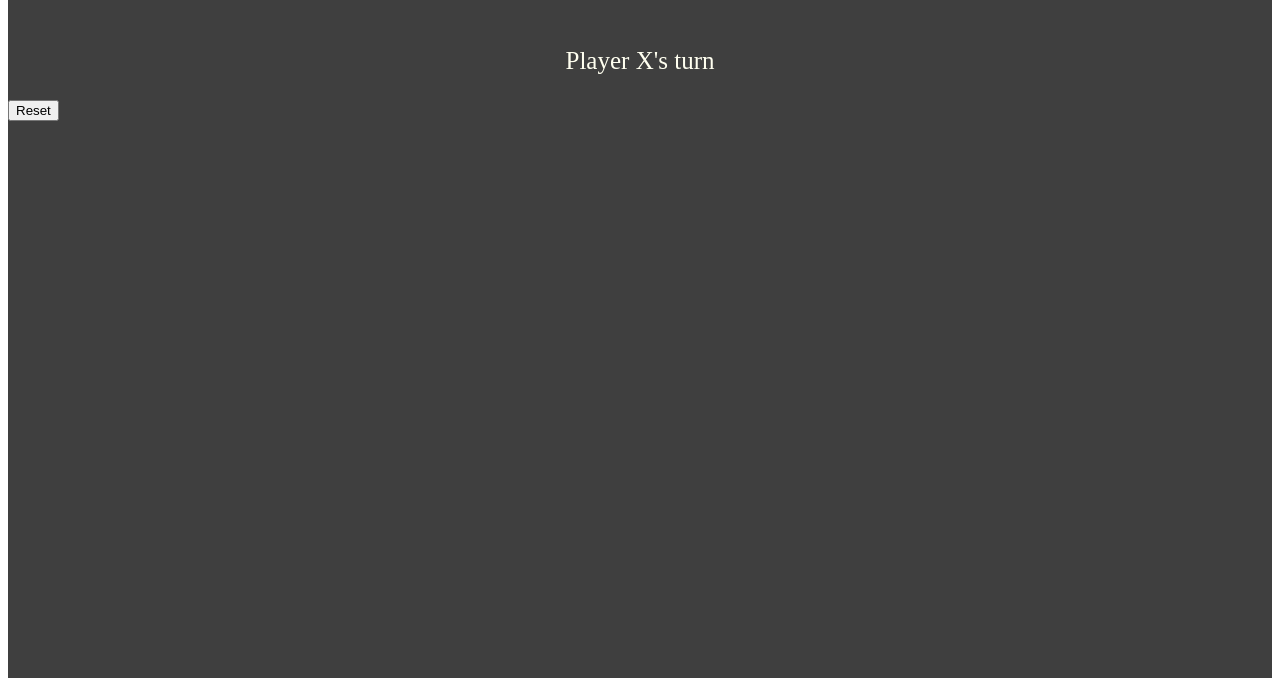
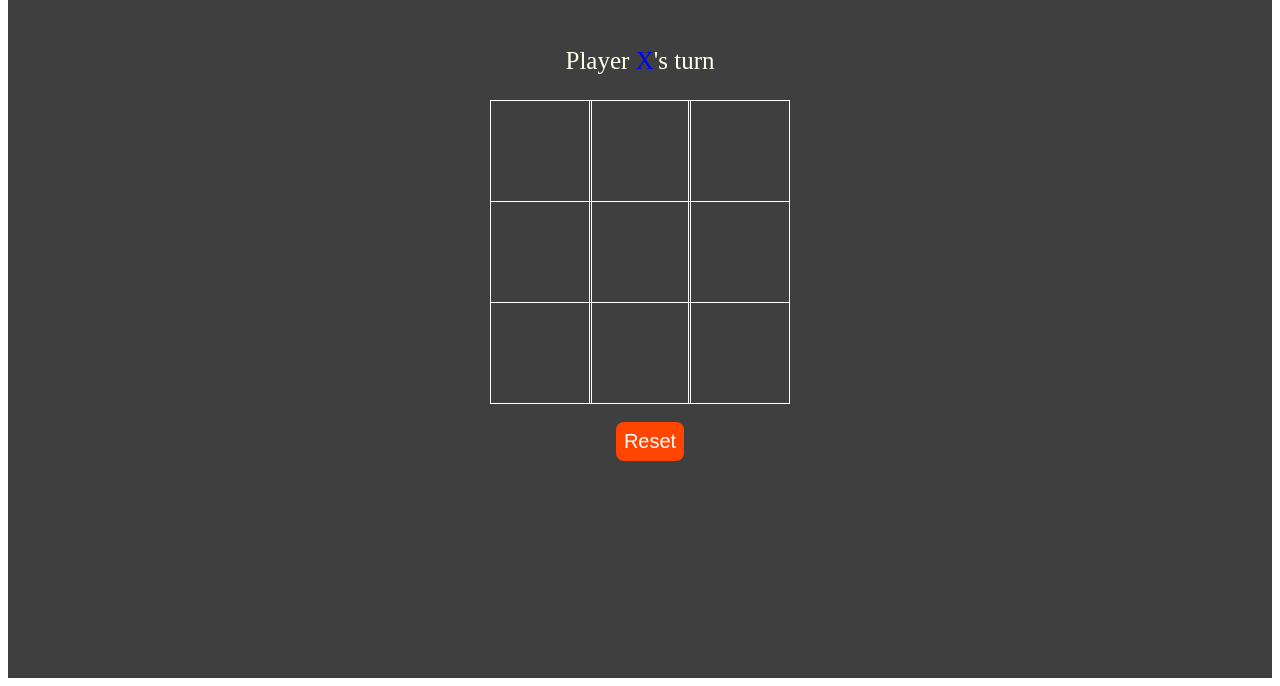
Before and after one commit to SulakshiWasana/Tic-Tac-Toe, a plain HTML site: page index.html in a window 1280 px wide. Shown: the part 131-817 px from the top of the page. Drawn offline with Linux system fonts and the light colour scheme.

Commit message:
update CSS file

```diff
--- a/style.css
+++ b/style.css
@@ -37,3 +37,47 @@
     grid-template-rows: 33% 33% 33%;
     max-width: 300px;
 }
+
+.tile{
+    border: 1px solid white;
+    min-width: 100px;
+    min-height: 100px;
+    display: flex;
+    justify-content: center;
+    align-items: center;
+    font-size: 50px;
+    cursor: pointer;
+}
+
+.playerX{
+    color: blue;
+}
+
+.player0{
+    color: blue;
+}
+
+.controls{
+    display: flex;
+    flex-direction: row;
+    justify-content: center;
+    align-items: center;
+    margin-top: 1em;
+}
+.controls button {
+    color:white;
+    padding: 8px;
+    border-radius: 8px;
+    border: none;
+    font-size: 20px;
+    margin-left: 1em;
+    cursor: pointer;
+}
+
+.restart {
+    background-color: greenyellow;
+}
+
+#reset {
+    background-color: orangered;
+}
```
